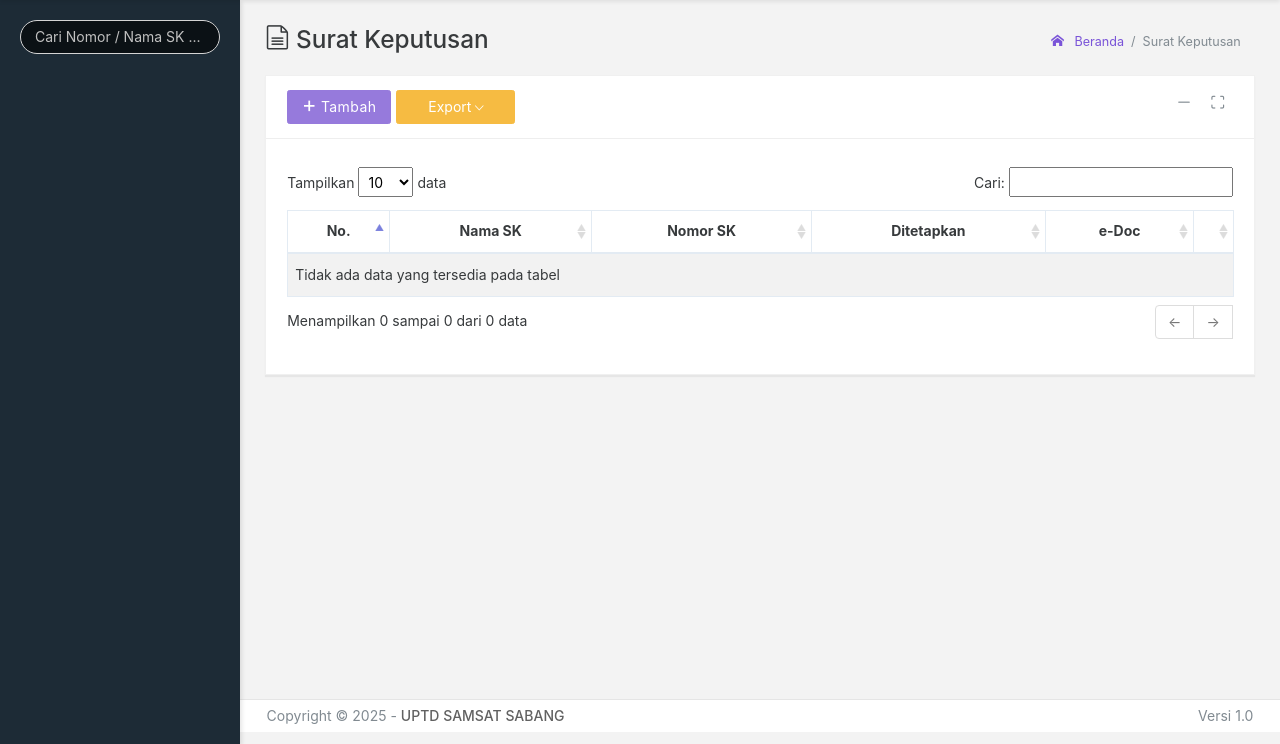
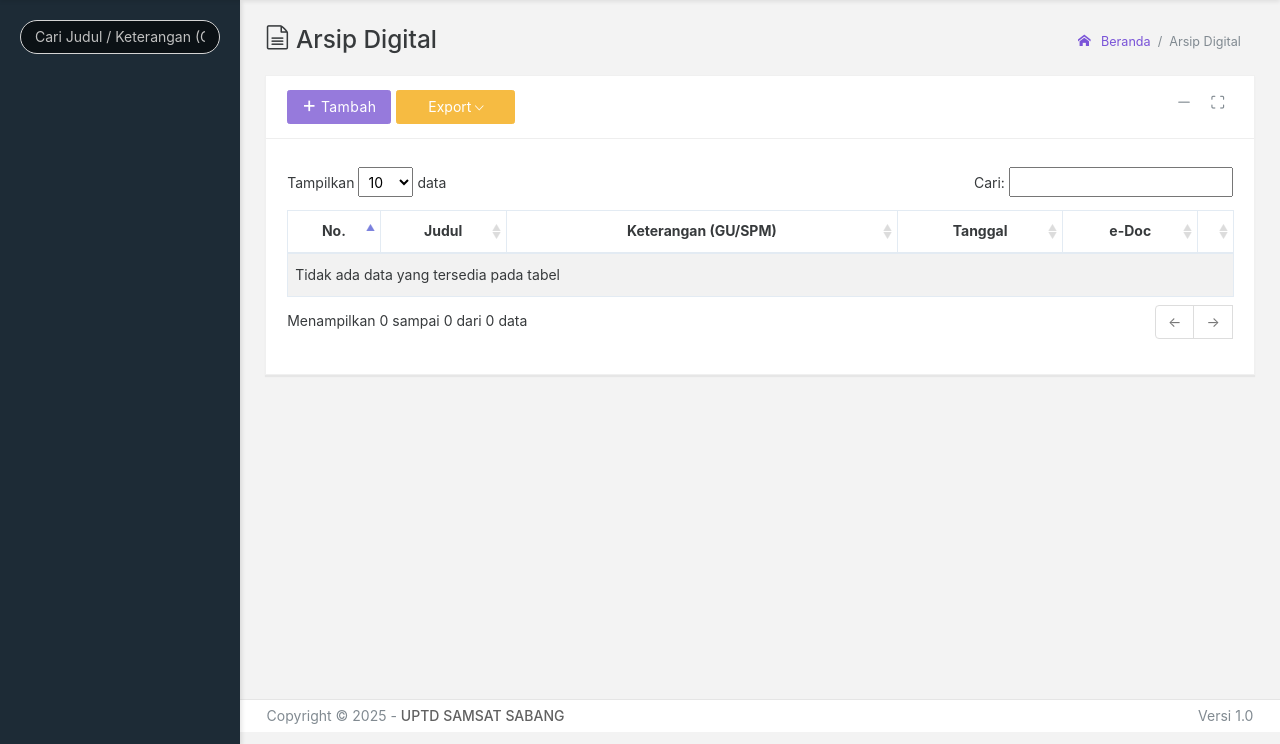
Before and after one commit to rahmatirvan16/arsip-digital, a PHP site: page /tcpdf/surat-keputusan in a window 1280 px wide. Shown: the part 56-800 px from the top of the page. Run offline with PHP 8.4, Linux system fonts and the light colour scheme; the visitor is signed in with stand-in values (Sample User, id 1); data that the repository does not hold is empty; some libraries are stand-ins or nearby versions; some web fonts are replaced.

Commit message:
update 10/9/2025

```diff
--- a/main.php
+++ b/main.php
@@ -129,7 +129,7 @@ session_start();      // memulai session
             <!-- main menu header-->
             <div class="main-menu-header">
                 <form action="pencarian" method="POST">
-                    <input type="text" name="cari" placeholder="Cari Nomor / Nama SK ..." class="menu-search form-control round" autocomplete="off" />
+                    <input type="text" name="cari" placeholder="Cari Judul / Keterangan (GU/SPM) ..." class="menu-search form-control round" autocomplete="off" />
                 </form>
             </div>
             <!-- / main menu header-->
--- a/modules/pencarian/view.php
+++ b/modules/pencarian/view.php
@@ -48,7 +48,7 @@
                                                 <p class="lead mb-0">
                                                     <a href="pencarian-detail-<?php echo $data['id_sk']; ?>"><span class="text-bold-600"><?php echo $data['nomor_sk']; ?></span> - <?php echo $data['nama_sk']; ?></a>
                                                 </p>
-                                                <p style="font-style:italic">Ditetapkan Tanggal <?php echo tgl_eng_to_ind($tgl_penetapan); ?></p>
+                                                <p style="font-style:italic">Tanggal <?php echo tgl_eng_to_ind($tgl_penetapan); ?></p>
                                             </div>
                                         </li>
                                     <?php
--- a/modules/petunjuk/view.php
+++ b/modules/petunjuk/view.php
@@ -19,7 +19,7 @@
                 <div class="col-md-12">
                     <div class="card">
                          <div class="card-header">
-                            Petunjuk Penggunaan Aplikasi Sistem Informasi Arsip Digital Surat Keputusan
+                            Petunjuk Penggunaan Aplikasi Sistem Informasi Arsip Digital
                             <a class="heading-elements-toggle"><i class="icon-ellipsis font-medium-3"></i></a>
                             <div class="heading-elements">
                                 <ul class="list-inline mb-0">
--- a/modules/surat-keputusan/view.php
+++ b/modules/surat-keputusan/view.php
@@ -1,13 +1,13 @@
     <div class="content-header row">
         <div class="content-header-left col-md-6 col-xs-12 mb-1">
-            <h2 class="content-header-title"><i class="icon-file-text2"></i> Surat Keputusan </h2>
+            <h2 class="content-header-title"><i class="icon-file-text2"></i> Arsip Digital </h2>
         </div>
 
         <div class="content-header-right breadcrumbs-right breadcrumbs-top col-md-6 col-xs-12">
             <div class="breadcrumb-wrapper col-xs-12">
                 <ol class="breadcrumb">
                     <li class="breadcrumb-item"><a href="beranda"><i style="margin-right:7px" class="icon-home3"></i> Beranda</a></li>
-                    <li class="breadcrumb-item active">Surat Keputusan</li>
+                    <li class="breadcrumb-item active">Arsip Digital</li>
                 </ol>
             </div>
         </div>
@@ -26,7 +26,7 @@ elseif ($_GET['alert'] == 1) { ?>
         <button type="button" class="close" data-dismiss="alert" aria-label="Close">
             <span aria-hidden="true">&times;</span>
         </button>
-        <strong><i style="margin-right:7px" class="icon-checkmark2"></i>Sukses!</strong> Arsip surat keputusan baru berhasil disimpan.
+        <strong><i style="margin-right:7px" class="icon-checkmark2"></i>Sukses!</strong> Arsip Digital  baru berhasil disimpan.
     </div>
 <?php
 }
@@ -37,7 +37,7 @@ elseif ($_GET['alert'] == 2) { ?>
         <button type="button" class="close" data-dismiss="alert" aria-label="Close">
             <span aria-hidden="true">&times;</span>
         </button>
-        <strong><i style="margin-right:7px" class="icon-checkmark2"></i>Sukses!</strong> Data arsip surat keputusan berhasil diubah.
+        <strong><i style="margin-right:7px" class="icon-checkmark2"></i>Sukses!</strong> Data arsip digital berhasil diubah.
     </div>
 <?php
 }
@@ -48,7 +48,7 @@ elseif ($_GET['alert'] == 3) { ?>
         <button type="button" class="close" data-dismiss="alert" aria-label="Close">
             <span aria-hidden="true">&times;</span>
         </button>
-        <strong><i style="margin-right:7px" class="icon-checkmark2"></i>Sukses!</strong> Data arsip surat keputusan berhasil dihapus.
+        <strong><i style="margin-right:7px" class="icon-checkmark2"></i>Sukses!</strong> Data arsip digital berhasil dihapus.
     </div>
 <?php
 }
@@ -97,7 +97,7 @@ elseif ($_GET['alert'] == 6) { ?>
                             <div class="btn-group">
                                 <button type="button" class="btn btn-warning btn-min-width dropdown-toggle" data-toggle="dropdown" aria-haspopup="true" aria-expanded="false">Export</button>
                                 <div class="dropdown-menu">
-                                    <a data-toggle="modal" class="dropdown-item" href="#pdf"><i class="icon-file-pdf mr-1"></i> PDF</a>
+                                    <!-- <a data-toggle="modal" class="dropdown-item" href="#pdf"><i class="icon-file-pdf mr-1"></i> PDF</a> -->
                                     <div class="dropdown-divider"></div>
                                     <a data-toggle="modal" class="dropdown-item" href="#excel"><i class="icon-file-excel mr-1"></i> Excel</a>
                                 </div>
@@ -117,9 +117,9 @@ elseif ($_GET['alert'] == 6) { ?>
                                 <thead>
                                     <tr>
                                         <th>No.</th>
-                                        <th>Nama SK</th>
-                                        <th>Nomor SK</th>
-                                        <th>Ditetapkan</th>
+                                        <th>Judul</th>
+                                        <th>Keterangan (GU/SPM)</th>
+                                        <th>Tanggal</th>
                                         <th>e-Doc</th>
                                         <th></th>
                                     </tr>
--- a/sidebar-menu.php
+++ b/sidebar-menu.php
@@ -22,7 +22,7 @@ if ($_SESSION['hak_akses']=='Admin') {
     // jika menu surat keputusan dipilih, menu surat keputusan aktif
     if ($_GET["module"] == "surat_keputusan" || $_GET["module"] == "form_surat_keputusan") { ?>
         <li class="active nav-item">
-            <a href="surat-keputusan"><i class="icon-file-text2"></i><span data-i18n="nav.bootstrap_tables.table_basic" class="menu-title">Surat Keputusan</span></a>
+            <a href="surat-keputusan"><i class="icon-file-text2"></i><span data-i18n="nav.bootstrap_tables.table_basic" class="menu-title">Arsip Digital</span></a>
         </li>
     <?php
     }
@@ -127,14 +127,14 @@ elseif ($_SESSION['hak_akses']=='User') {
     // jika menu surat keputusan dipilih, menu surat keputusan aktif
     if ($_GET["module"] == "surat_keputusan" || $_GET["module"] == "form_surat_keputusan") { ?>
         <li class="active nav-item">
-            <a href="surat-keputusan"><i class="icon-file-text2"></i><span data-i18n="nav.bootstrap_tables.table_basic" class="menu-title">Surat Keputusan</span></a>
+            <a href="surat-keputusan"><i class="icon-file-text2"></i><span data-i18n="nav.bootstrap_tables.table_basic" class="menu-title">Arsip Digital</span></a>
         </li>
     <?php
     }
     // jika tidak, menu surat keputusan tidak aktif
     else {  ?>
         <li class=" nav-item">
-            <a href="surat-keputusan"><i class="icon-file-text2"></i><span data-i18n="nav.bootstrap_tables.table_basic" class="menu-title">Surat Keputusan</span></a>
+            <a href="surat-keputusan"><i class="icon-file-text2"></i><span data-i18n="nav.bootstrap_tables.table_basic" class="menu-title">Arsip Digital</span></a>
         </li>
     <?php
     }
```
Also changed, not shown: modules/surat-keputusan/excel.php (+5 -5 lines), modules/surat-keputusan/form.php (+12 -12 lines), modules/tentang/view.php (+5 -5 lines).
